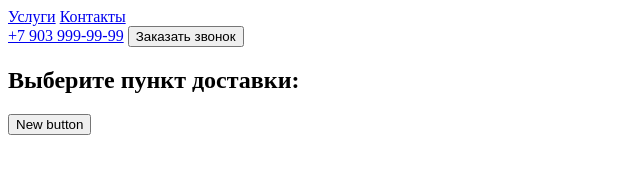
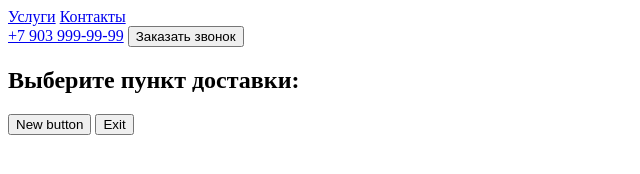
Before and after one commit to SvetlanaArkhipova/special-app, a plain HTML site: page index.html in a window 1280 px wide. Shown: the whole page, without its empty margins (0-640 px from the left). Drawn offline with Linux system fonts and the light colour scheme.

Commit message:
exit button added

```diff
--- a/index.html
+++ b/index.html
@@ -20,5 +20,7 @@
     </header>
     <h2>Выберите пункт доставки:</h2>
     <button>New button</button>
+    <button>Exit</button>
+
 </body>
 </html>
```
